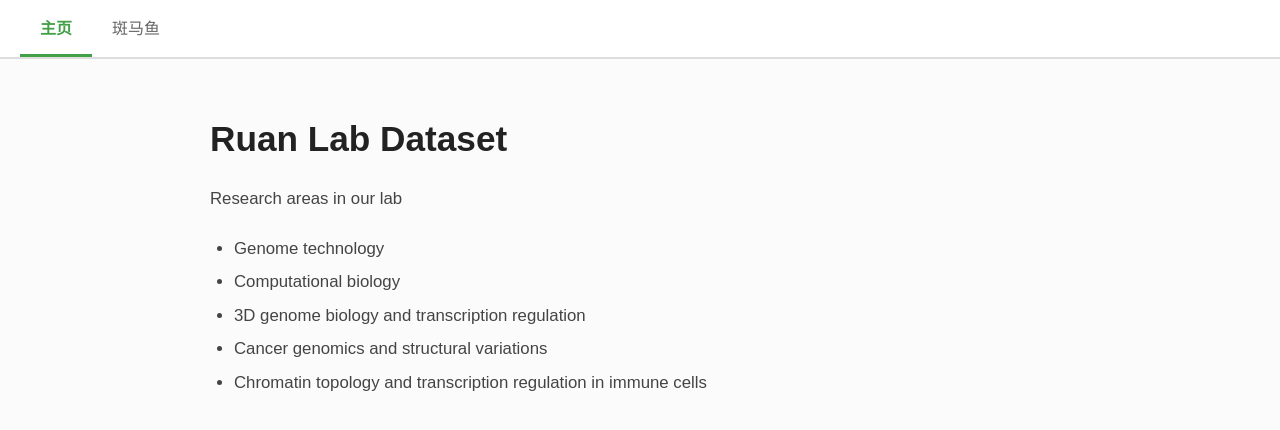
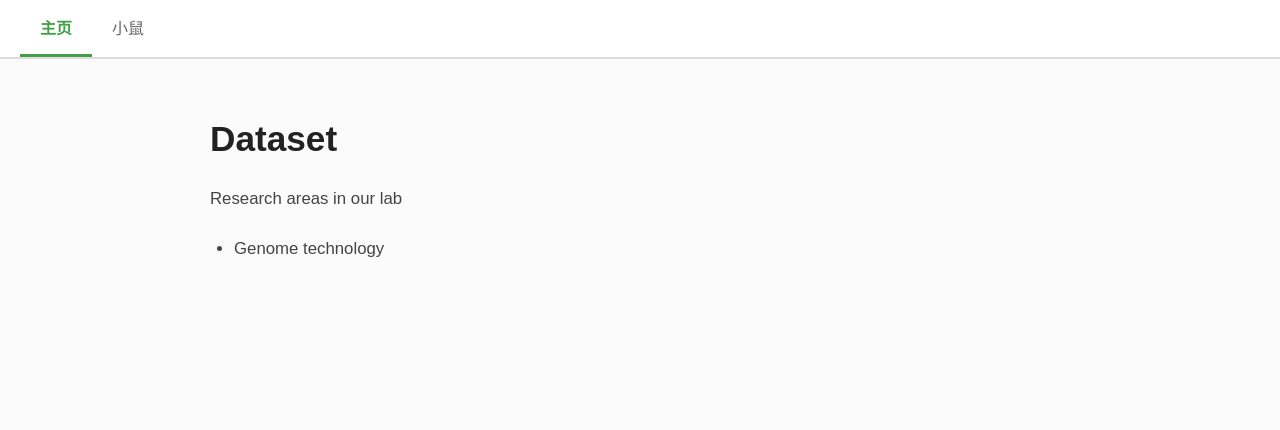
Before and after one commit to Yao-yt/Ruan-lab-dataset, a plain HTML site: page index.html in a window 1280 px wide. Drawn offline with nearby package versions, Linux system fonts and the light colour scheme.

Commit message:
Update index.html

```diff
--- a/index.html
+++ b/index.html
@@ -51,22 +51,19 @@
 <body>
     <nav>
         <div class="nav-btn active"> 主页</div>
-        <div class="nav-btn"> 斑马鱼</div>
+        <div class="nav-btn"> 小鼠</div>
 
     </nav>
 
         <!-- 主页内容 -->
     <div id="page-home" style="max-width: 860px; margin: 60px auto; padding: 0 40px;">
-        <h1 style="font-size: 2.2rem; color: #222; margin-bottom: 24px;">Ruan Lab Dataset</h1>
+        <h1 style="font-size: 2.2rem; color: #222; margin-bottom: 24px;">Dataset</h1>
         <p style="font-size: 1.05rem; line-height: 1.9; color: #444; margin-bottom: 16px;">
             Research areas in our lab
         </p>
         <ul style="font-size: 1.05rem; line-height: 2; color: #444; padding-left: 24px;">
             <li>Genome technology</li>
-            <li>Computational biology</li>
-            <li>3D genome biology and transcription regulation</li>
-            <li>Cancer genomics and structural variations</li>
-            <li>Chromatin topology and transcription regulation in immune cells</li>
+
         </ul>
     </div>
 
@@ -75,7 +72,7 @@
     <div id="page-zebrafish" style="display:none; width:100%; min-height:calc(100vh - 52px); background:#f8f8f8;">
 
         <div style="max-width:900px; margin:60px auto; padding:0 40px;">
-            <h2 style="font-size:1.8rem; color:#222; margin-bottom:8px;">Zebrafish</h2>
+            <h2 style="font-size:1.8rem; color:#222; margin-bottom:8px;">Mouse</h2>
             <p style="color:#888; font-size:1rem; margin-bottom:48px;">
                 Select a module to explore the dataset.
             </p>
```
